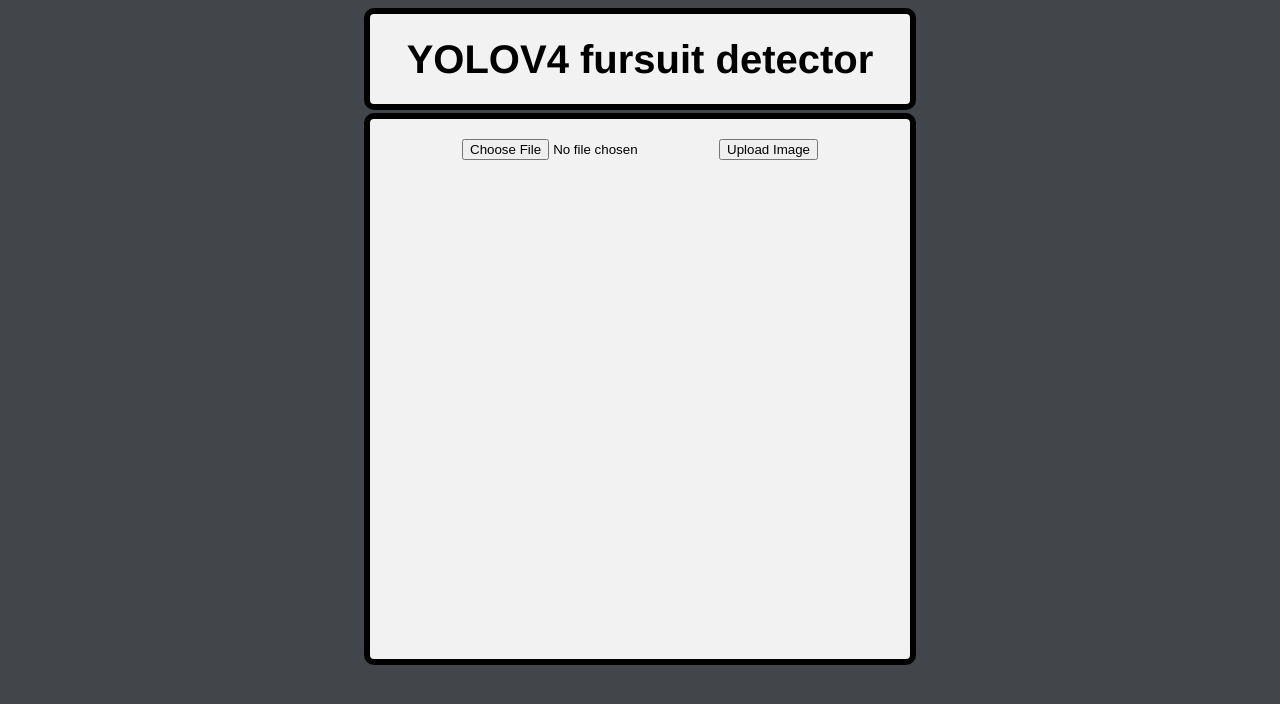
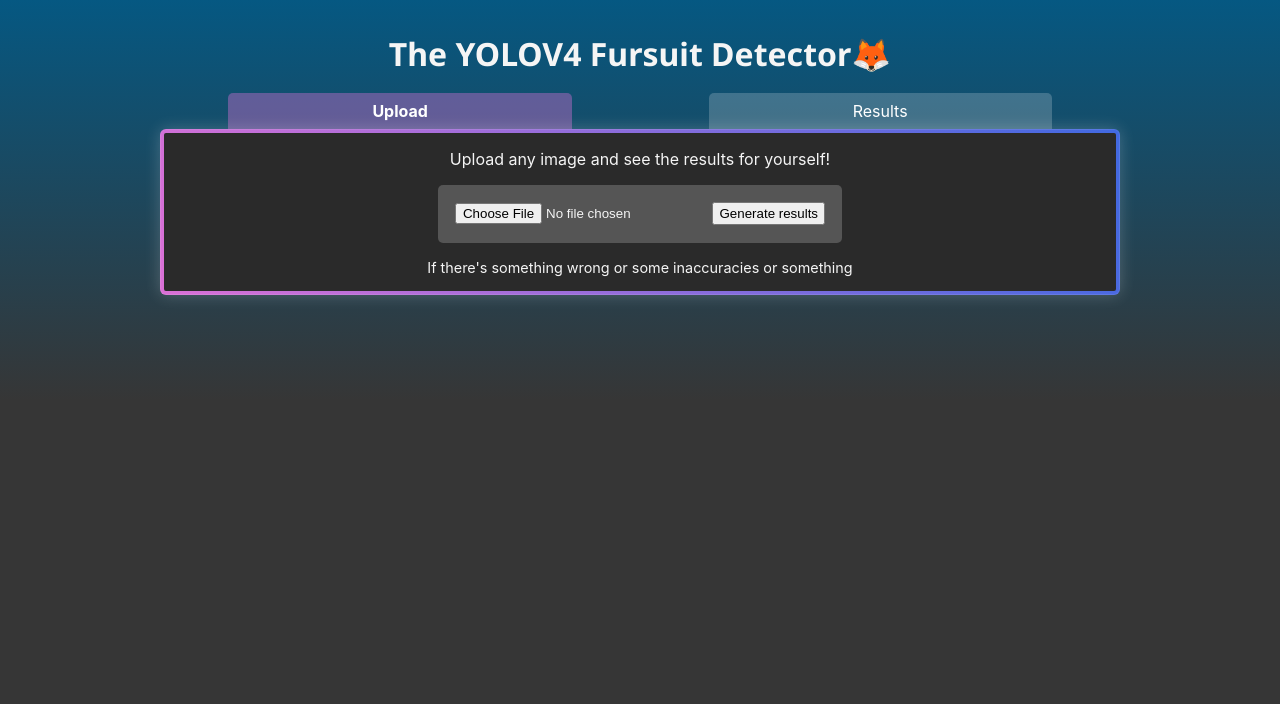
Before and after one commit to thatITfox/furry_yolov4_web, a Flask app: page / in a window 1280 px wide. Shown: the top 704 px of the page. Run offline with Flask 2, Linux system fonts and the light colour scheme.

Commit message:
major layout overhaul and added sh script

```diff
--- a/static/css/style.css
+++ b/static/css/style.css
@@ -1,50 +1,140 @@
-#form-div {
-  /* center div in the middle of the screen */
-  margin: 0 auto;
-  width: 500px;
-  height: 500px;
-  background-color: #f2f2f2;
-  padding: 20px;
-  border-radius: 10px;
-  border: 6px solid rgb(0, 0, 0);
-  display: flex;
-  flex-direction: column;
-  align-items: center;
-  margin: 2px auto;
+/* Import Google Fonts */
+@import url('https://fonts.googleapis.com/css2?family=Noto+Sans:wght@400;700&display=swap');
+
+/* Removes all default margin and padding and box-sizing to
+ * include the padding and border that sums up the total
+ * element's size.
+ */
+* {
+  margin: 0;
+  padding: 0;
+  box-sizing: border-box;
 }
 
-#result-div {
-  /* center div in the middle of the screen */
-  margin: 0 auto;
-  width: 500px;
-  height: 500px;
-  background-color: #f2f2f2;
-  padding: 20px;
-  border-radius: 10px;
-  border: 6px solid rgb(0, 0, 0);
-  display: flex;
-  flex-direction: column;
-  align-items: center;
-  margin: 2px auto;
+body {
+  background: #363636;
+  color: #f5f5f5;
+  overflow-x: hidden;
+  font-family: -apple-system, BlinkMacSystemFont, 'Segoe UI', Roboto, Oxygen, Ubuntu,
+  Cantarell, 'Open Sans', 'Helvetica Neue', sans-serif;
+  /* This enables font smoothing in some browsers like Firefox and Safari */
+  -webkit-font-smoothing: antialiased;
+  -moz-osx-font-smoothing: grayscale;
 }
 
-#sign-at-top {
-  /* center div in the middle of the screen*/
-  margin: 0 auto;
-  width: 500px;
-  height: 50px;
-  background-color: #f2f2f2;
-  padding: 20px;
-  border-radius: 10px;
-  border: 6px solid rgb(0, 0, 0);
-  display: flex;
-  justify-content: center;
-  align-items: center;
-  font: bold 20px/1.5 Helvetica, Arial, sans-serif;
-  margin: 3px auto;
+a {
+  /* Removes the ugly underline in links */
+  text-decoration: none;
 }
 
+main {
+  /* centers elements in all direction w/o flexbox */
+  max-width: 1024px;
+  padding: 2rem;
+  margin: auto;
+}
 
-body {
-  background: #424549;
+main h1 {
+  text-align: center;
+  padding-bottom: 1.15rem;
 }
+
+main h1::after {
+  content: '🦊';
+}
+
+h1,
+h2 {
+  font-family: 'Noto Sans';
+}
+
+#backdrop {
+  background: linear-gradient(0deg, #363636, #055882);
+  display: block;
+  height: 400px;
+  width: 100%;
+  /* set the element to the top of the page */
+  position: absolute;
+  top: 0;
+  /* this puts the backdrop behind of everything else */
+  z-index: -2;
+}
+
+nav {
+  width: 100%;
+  display: flex;
+  justify-content: space-around;
+}
+
+yolov4-container {
+  display: flex;
+  align-items: center;
+  flex-direction: column;
+  text-align: center;
+  row-gap: 1rem;
+  border-radius: 6px;
+  padding: 0.95rem;
+  background: rgb(42, 42, 42);
+  box-shadow: 0 0 16px rgba(255,255,255,0.21);
+  position: relative;
+  background-clip: padding-box;
+  border: 4px solid #0000;
+  -webkit-background-clip: padding-box;
+}
+
+yolov4-container::before {
+  content: '';
+  border-radius: inherit;
+  position: absolute;
+  inset: 0;
+  background: linear-gradient(69deg,orchid,royalblue);
+  z-index: -1;
+  margin: -4px;
+}
+
+.nav-button {
+  padding: 0.5rem 15%;
+  color: white;
+  background: rgba(255, 255, 255, 0.2);
+  transition: background 250ms ease;
+  border-radius: 5px 5px 0 0;
+}
+
+.nav-button:first-child:hover {
+  background: rgba(232, 128, 229, 0.2);
+}
+
+.nav-button:nth-child(2):hover {
+  background: rgba(77, 119, 246, 0.2);
+}
+
+.nav-button.active {
+  font-weight: 700;
+}
+
+.nav-button.active:first-child {
+  background: rgba(218, 112, 214, 0.4);
+}
+
+.nav-button.active:nth-child(2) {
+  background: rgba(65, 105, 225, 0.4);
+}
+
+form {
+  background: rgb(255, 255, 255, 0.2);
+  padding: 2ex;
+  border-radius: 5px;
+}
+
+input[type="submit"] {
+  padding: 2px 5px;
+}
+
+yolov4-container#results {
+  height: auto;
+}
+
+yolov4-container#results img {
+  border-radius: 9px;
+  width: min(450px, 90%);
+}
--- /dev/null
+++ b/static/js/script.js
@@ -0,0 +1,28 @@
+/* this JS script allows it to be reusable in all pages without
+ * rewriting repetitive HTML elements when we update something and
+ * updating it to all of the pages and it saves the hassle
+ */
+
+// adds the backdrop element
+const bd = document.createElement('div');
+bd.setAttribute("id", "backdrop");
+document.body.appendChild(bd);
+
+class yolov4Container extends HTMLElement {
+  constructor() {
+    super();
+  }
+}
+window.customElements.define('yolov4-container', yolov4Container);
+
+class yolov4ModelWarning extends HTMLElement {
+  constructor() {
+    super();
+    this.innerHTML = `
+    <p style="font-size: 90%;">
+      If there's something wrong or some inaccuracies or something
+    </p>
+    `;
+  }
+}
+window.customElements.define('yolov4-model-warning', yolov4ModelWarning);
--- a/templates/index.html
+++ b/templates/index.html
@@ -4,20 +4,30 @@
     <meta charset="UTF-8">
     <meta http-equiv="X-UA-Compatible" content="IE=edge">
     <meta name="viewport" content="width=device-width, initial-scale=1.0">
-    <title>YOLOV4 fursuit detector</title>
-    <!-- import stylesheet from the static folder -->
+    <title>YOLOV4 Fursuit Detector</title>
     <link rel="stylesheet" href="static/css/style.css">
+    <script defer src="static/js/script.js"></script>
 </head>
 <body>
-    <div id="sign-at-top">
-        <h1>YOLOV4 fursuit detector</h1>
-    </div>
-
-    <div id="form-div">
-        <!-- create a form to upload images -->
+  <main>
+    <header>
+      <!-- todo: put this in a web component via JavaScript -->
+      <h1>The YOLOV4 Fursuit Detector</h1>
+      <nav>
+        <a href="/" class="nav-button active">Upload</a>
+        <a href="/results" class="nav-button">Results</span></a>
+      </nav>
+    </header>
+    <yolov4-container id="forms">
+      <!-- create a form to upload images -->
+      <p>Upload any image and see the results for yourself!</p>
         <form action="/" method="post" enctype="multipart/form-data">
-            <input type="file" name="image" id="Image">
-            <input type="submit" value="Upload Image" name="submit">
-    </div>
+          <input type="file" name="image">
+          <input type="submit" value="Generate results" name="submit">
+        </form>
+        <!-- this will append a warning text via reusable components in javascript -->
+        <yolov4-model-warning></yolov4-model-warning>
+      </yolov4-container>
+  </main>
 </body>
 </html>
```
Also changed, not shown: templates/results.html (+18 -9 lines), 2 other files.
